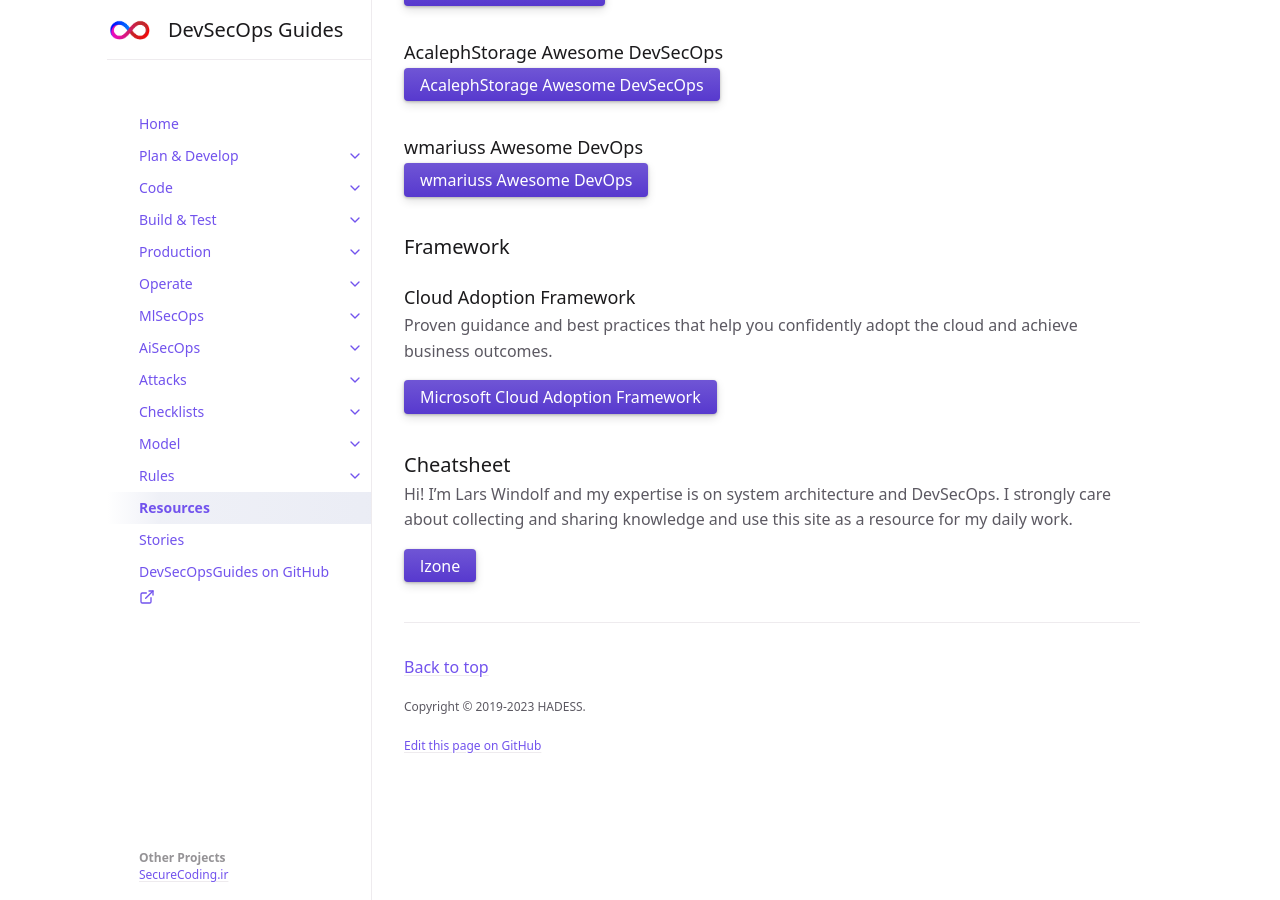
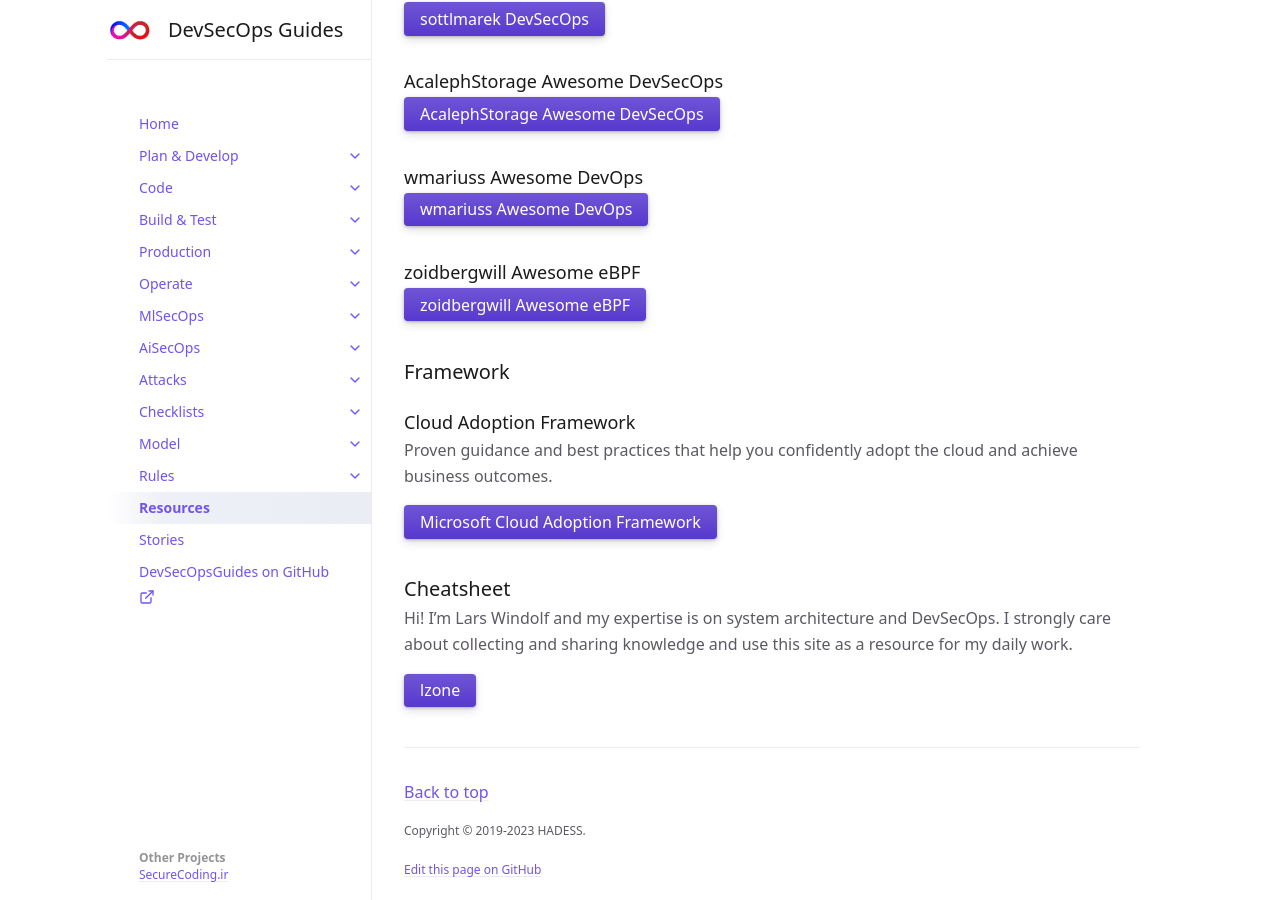
Before and after one commit to devsecopsguides/devsecopsguides.github.io, a Jekyll site: the page built from docs/resources/resources.md, in a window 1280 px wide and 900 px high, scrolled down 4580 px. Built offline with Jekyll 4.4.1, drawn with Linux system fonts in a browser that asks for light colours; some of the changed text lies outside the part shown.

Commit message:
add eBPF resource

```diff
--- a/docs/resources/resources.md
+++ b/docs/resources/resources.md
@@ -133,6 +133,12 @@ Knowledge base in cybersecurity, administration and secure development
 https://github.com/wmariuss/awesome-devops#api-gateway){: .btn .btn-purple .mr-2 }
 
 
+### zoidbergwill Awesome eBPF
+
+
+[zoidbergwill Awesome eBPF](
+https://github.com/zoidbergwill/awesome-ebpf){: .btn .btn-purple .mr-2 }
+
 
 
 ## Framework
```
